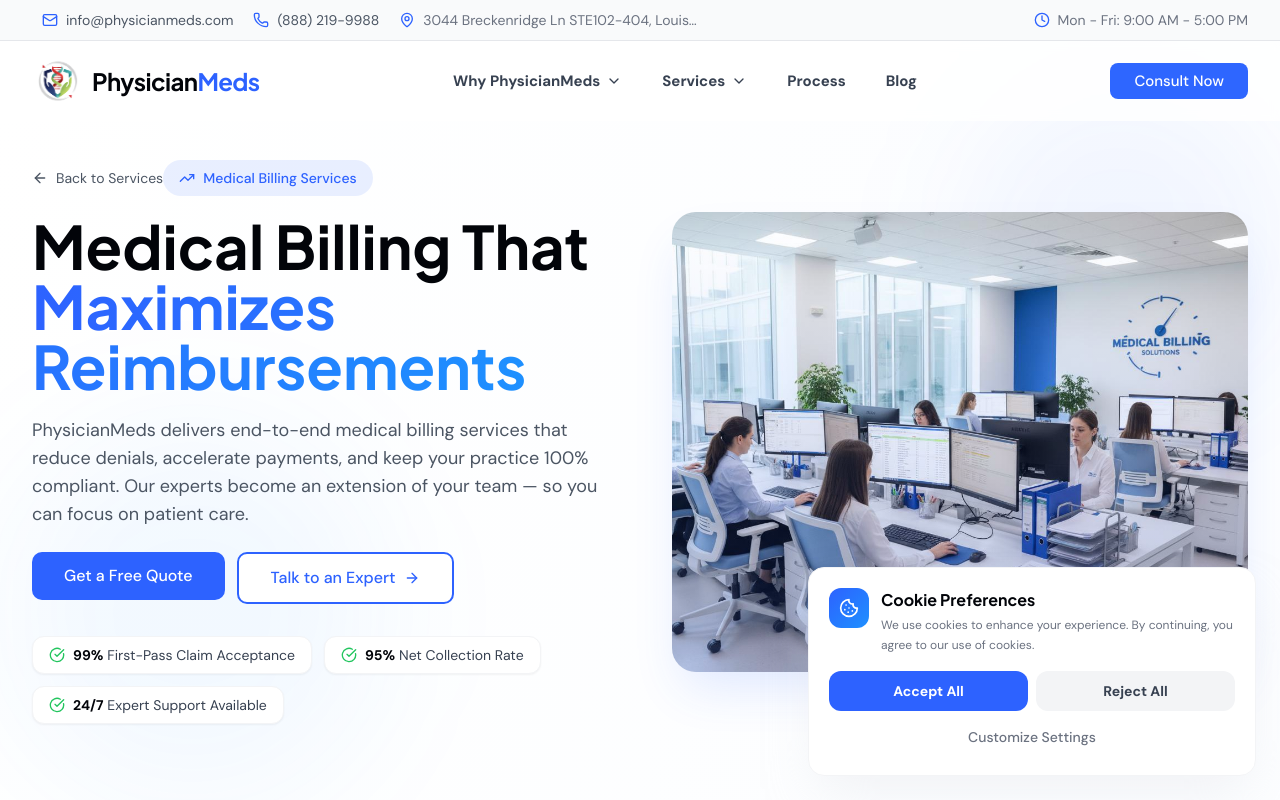
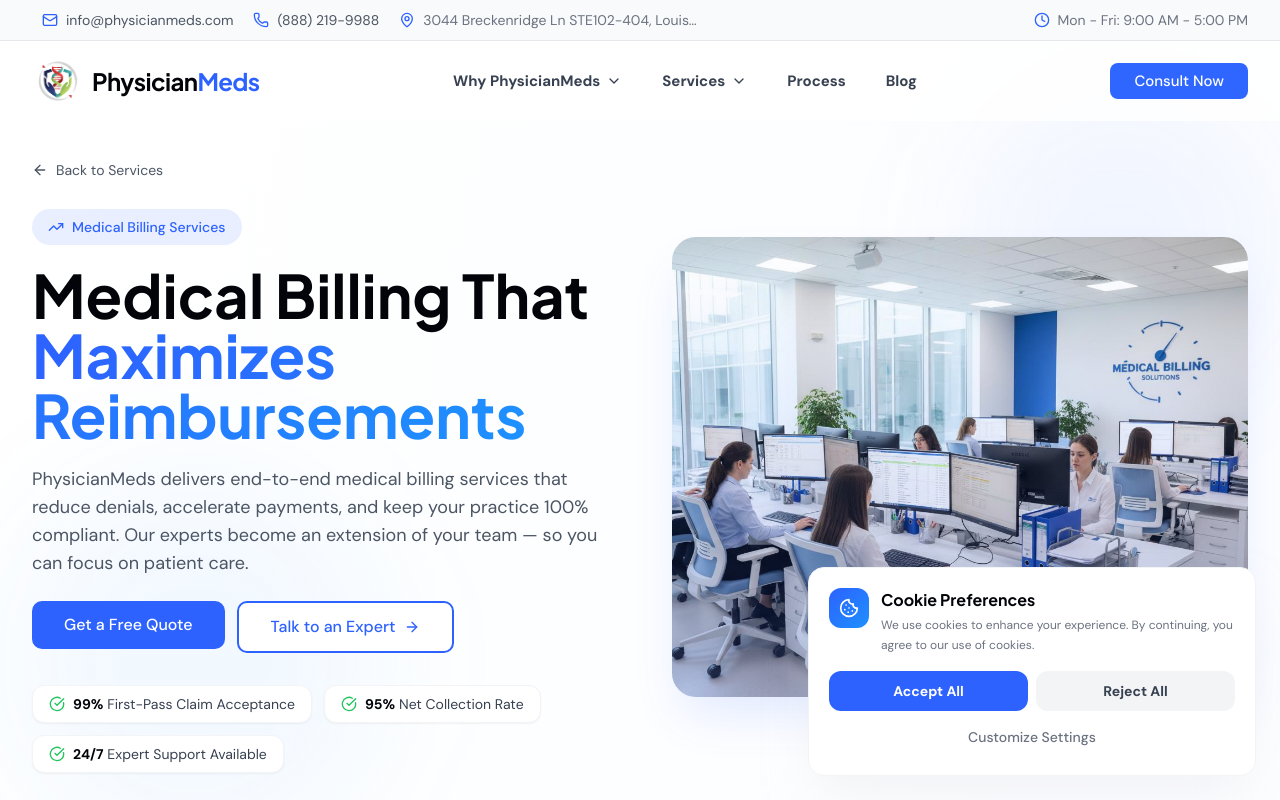
Before and after one commit to mahmadcoder/physician-meds, a React (Vite) app: page /services/medical-billing in a window 1280 px wide. Shown: the top 800 px of the page. Built offline with nearby package versions, Linux system fonts and the light colour scheme.

Commit message:
Fix the link issues

```diff
--- a/src/constants/navigation.ts
+++ b/src/constants/navigation.ts
@@ -93,7 +93,6 @@
     href: "/services/medical-coding",
     description: "Accurate ICD-10, CPT, and HCPCS coding services.",
     icon: FileCode,
-    isPage: true,
   },
   {
     name: "Practice Management",
--- a/src/pages/MedicalBillingPage.tsx
+++ b/src/pages/MedicalBillingPage.tsx
@@ -311,14 +311,16 @@
           <div className="grid lg:grid-cols-2 gap-8 lg:gap-14 xl:gap-16 items-center">
             {/* Left: Content */}
             <div>
+              <div className="mb-5 sm:mb-6">
                 <Link
                   to="/services"
                   onClick={() => window.scrollTo(0, 0)}
-                className="billing-back inline-flex items-center gap-2 text-gray-600 hover:text-brand-blue transition-colors group text-sm mb-5 sm:mb-6"
+                  className="billing-back inline-flex items-center gap-2 text-gray-600 hover:text-brand-blue transition-colors group text-sm"
                 >
                   <ArrowLeft className="w-4 h-4 group-hover:-translate-x-1 transition-transform" />
                   Back to Services
                 </Link>
+              </div>
 
               <div className="billing-badge inline-flex items-center gap-2 px-3 sm:px-4 py-1.5 sm:py-2 bg-brand-blue/10 rounded-full mb-4 sm:mb-5">
                 <TrendingUp className="w-3.5 sm:w-4 h-3.5 sm:h-4 text-brand-blue" />
--- a/src/pages/MedicalCodingPage.tsx
+++ b/src/pages/MedicalCodingPage.tsx
@@ -374,14 +374,16 @@
 
         <div className="container-custom relative z-10 pt-24 sm:pt-28 md:pt-36 lg:pt-40 pb-10 sm:pb-14 md:pb-20">
           {/* Nav */}
+          <div className="mb-5 sm:mb-6">
             <Link
               to="/services"
               onClick={() => window.scrollTo(0, 0)}
-            className="mc-nav inline-flex items-center gap-2 text-gray-500 hover:text-brand-blue transition-colors group text-sm mb-5 sm:mb-6"
+              className="mc-nav inline-flex items-center gap-2 text-gray-500 hover:text-brand-blue transition-colors group text-sm"
             >
               <ArrowLeft className="w-4 h-4 group-hover:-translate-x-1 transition-transform" />
               Back to Services
             </Link>
+          </div>
 
           <div className="mc-badge inline-flex items-center gap-2 px-3 sm:px-4 py-1.5 sm:py-2 bg-brand-blue/10 rounded-full mb-6 sm:mb-8">
             <Code2 className="w-3.5 sm:w-4 h-3.5 sm:h-4 text-brand-blue" />
```
Lines whose indentation alone changed are shown as unchanged.
